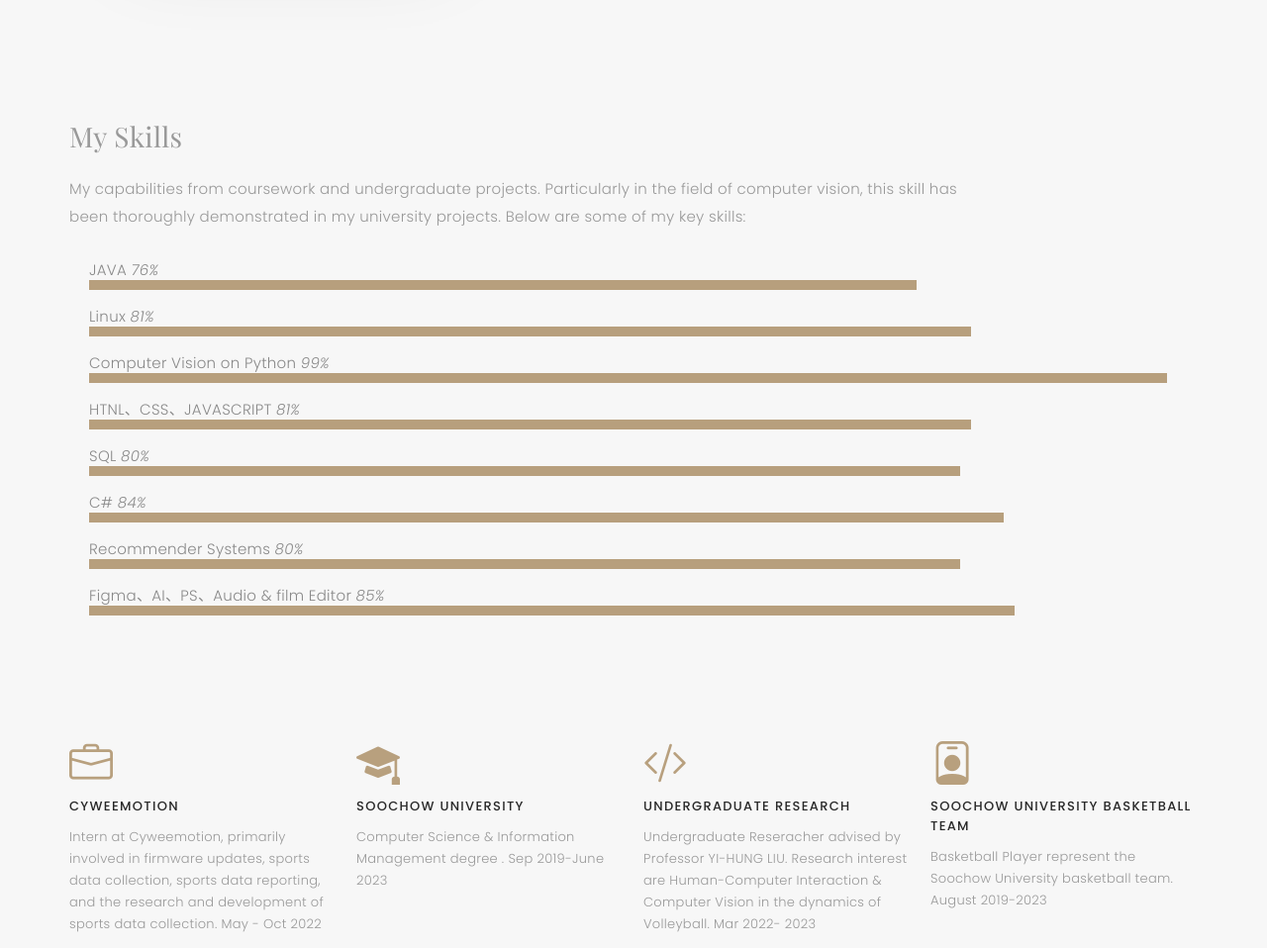
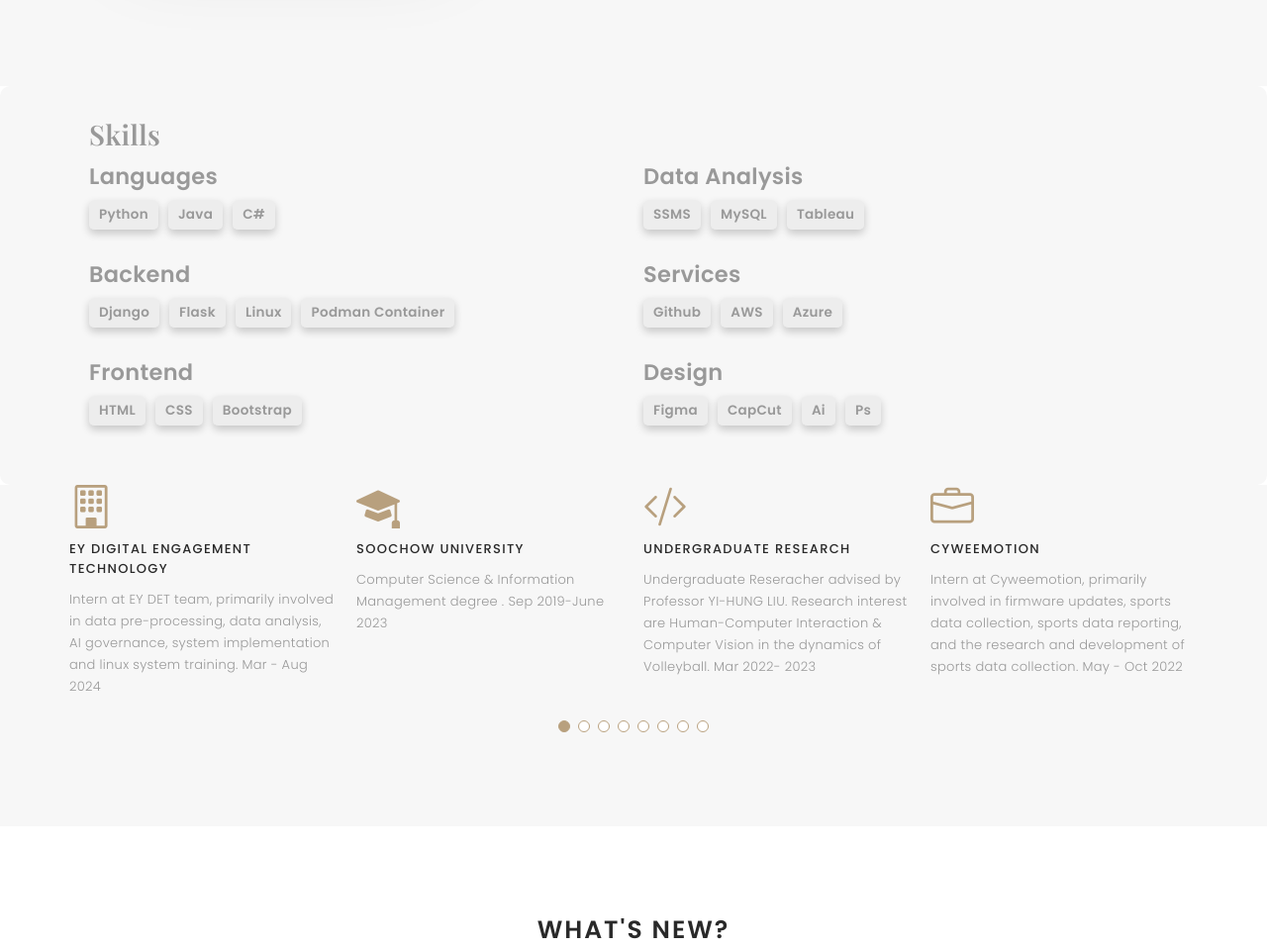
Before and after one commit to TsaiDWin/TsaiDungYing, a plain HTML site: page Resume/index.html in a window 1280 px wide. Shown: the part 1333-2291 px from the top of the page at 99% size. Drawn offline with nearby package versions, Linux system fonts and the light colour scheme; a web font is replaced by a local one.

Commit message:
Update index.html

```diff
--- a/Resume/index.html
+++ b/Resume/index.html
@@ -104,64 +104,70 @@
       </div>
     </div><!-- End About Section -->
 
-      <!-- ======= Skills Section ======= -->
-  <div id="skills" class="paddsection">
-    <div class="container">
-
-      <div class="skills-descr">
-        <p class="p-heading">My Skills</p>
-        <p class="separator">My capabilities from coursework and undergraduate projects. Particularly in the field of computer vision, this skill has been thoroughly demonstrated in my university projects. Below are some of my key skills:</p>
-
+     <!-- ======= Skills Section ======= -->
+<div id="skills" class="skills-section">
+  <div class="container">
+      <div class="skills-content">
+          <h2 id="-skills"> Skills</h2>
+          <div class="skills-container">
+              <div class="skills-column">
+                  <div class="languages-container">
+                      <h4 class="language-name">Languages</h4>
+                      <div class="tags-container">
+                          <span class="tag">Python</span>
+                          <span class="tag">Java</span>
+                          <span class="tag">C#</span>
+                      </div>
+                  </div>
+                  <div class="languages-container">
+                      <h4 class="language-name">Backend</h4>
+                      <div class="tags-container">
+                          <span class="tag">Django</span>
+                          <span class="tag">Flask</span>
+                          <span class="tag">Linux</span>
+                          <span class="tag">Podman Container</span>
+                      </div>
+                  </div>
+                  <div class="languages-container">
+                      <h4 class="language-name">Frontend</h4>
+                      <div class="tags-container">
+                          <span class="tag">HTML</span>
+                          <span class="tag">CSS</span>
+                          <span class="tag">Bootstrap</span>
+                      </div>
+                  </div>
+              </div>
+              <div class="skills-column">
+                  <div class="languages-container">
+                      <h4 class="language-name">Data Analysis</h4>
+                      <div class="tags-container">
+                          <span class="tag">SSMS</span>
+                          <span class="tag">MySQL</span>
+                          <span class="tag">Tableau </span>
+                      </div>
+                  </div>
+                  <div class="languages-container">
+                      <h4 class="language-name">Services</h4>
+                      <div class="tags-container">
+                          <span class="tag">Github</span>
+                          <span class="tag">AWS</span>
+                          <span class="tag">Azure</span>
+                      </div>
+                  </div>
+                  <div class="languages-container">
+                      <h4 class="language-name">Design</h4>
+                      <div class="tags-container">
+                          <span class="tag">Figma</span>
+                          <span class="tag">CapCut</span>
+                          <span class="tag">Ai</span>
+                          <span class="tag">Ps</span>
+                      </div>
+                  </div>
+              </div>
+          </div>
       </div>
-
-        <div class="row skills-content">
-
-
-          <span class="skill">JAVA <i class="val">76%</i></span>
-          <div class="progress-bar-wrap">
-            <div class="progress-bar" role="progressbar" aria-valuenow="20" aria-valuemin="0" aria-valuemax="100" style="width: 76%;"></div>
-          </div>
-
-        <span class="skill">Linux <i class="val">81%</i></span>
-          <div class="progress-bar-wrap">
-            <div class="progress-bar" role="progressbar" aria-valuenow="20" aria-valuemin="0" aria-valuemax="100" style="width: 81%;"></div>
-          </div>
-
-          <span class="skill">Computer Vision on Python <i class="val">99%</i></span>
-          <div class="progress-bar-wrap">
-            <div class="progress-bar" role="progressbar" aria-valuenow="20" aria-valuemin="0" aria-valuemax="100" style="width: 99%;"></div>
-          </div>
-
-          <span class="skill">HTNL、CSS、JAVASCRIPT <i class="val">81%</i></span>
-          <div class="progress-bar-wrap">
-            <div class="progress-bar" role="progressbar" aria-valuenow="20" aria-valuemin="0" aria-valuemax="100" style="width: 81%;"></div>
-          </div>
-
-          <span class="skill">SQL <i class="val">80%</i></span>
-          <div class="progress-bar-wrap">
-            <div class="progress-bar" role="progressbar" aria-valuenow="20" aria-valuemin="0" aria-valuemax="100" style="width: 80%;"></div>
-          </div>
-
-          <span class="skill">C# <i class="val">84%</i></span>
-          <div class="progress-bar-wrap">
-            <div class="progress-bar" role="progressbar" aria-valuenow="20" aria-valuemin="0" aria-valuemax="100" style="width: 84%;"></div>
-          </div>
-
-          <span class="skill">Recommender Systems <i class="val">80%</i></span>
-          <div class="progress-bar-wrap">
-            <div class="progress-bar" role="progressbar" aria-valuenow="20" aria-valuemin="0" aria-valuemax="100" style="width: 80%;"></div>
-          </div>
-
-          <span class="skill">Figma、AI、PS、Audio & film Editor <i class="val">85%</i></span>
-          <div class="progress-bar-wrap">
-            <div class="progress-bar" role="progressbar" aria-valuenow="20" aria-valuemin="0" aria-valuemax="100" style="width: 85%;"></div>
-          </div>
-
-          </div>
-        </div>
-
-    </div>
-  </div><!-- End Skills Section -->
+  </div>
+</div><!-- End Skills -->
 
     <!-- ======= Services Section ======= -->
     <div id="services">
@@ -172,9 +178,9 @@
 
             <div class="swiper-slide">
               <div class="services-block">
-                <i class="bi bi-briefcase"></i>
-                <span>CyweeMotion</span>
-                <p class="separator">Intern at Cyweemotion, primarily involved in firmware updates, sports data collection, sports data reporting, and the research and development of sports data collection. May - Oct 2022 </p>
+                <i class="bi bi-building"></i>
+                <span>EY Digital Engagement Technology</span>
+                <p class="separator">Intern at EY DET team, primarily involved in data pre-processing, data analysis, AI governance, system implementation and linux system training. Mar - Aug 2024 </p>
               </div>
             </div><!-- End testimonial item -->
 
@@ -191,6 +197,14 @@
                 <i class="bi bi-code-slash"></i>
                   <span>Undergraduate Research</span>
                   <p class="separator">Undergraduate Reseracher advised by Professor YI-HUNG LIU. Research interest are Human-Computer Interaction & Computer Vision in the dynamics of Volleyball. Mar 2022- 2023</p>
+              </div>
+            </div><!-- End testimonial item -->
+
+            <div class="swiper-slide">
+              <div class="services-block">
+                <i class="bi bi-briefcase"></i>
+                  <span>CyweeMotion</span>
+                  <p class="separator">Intern at Cyweemotion, primarily involved in firmware updates, sports data collection, sports data reporting, and the research and development of sports data collection. May - Oct 2022 </p>
               </div>
             </div><!-- End testimonial item -->
 
```
